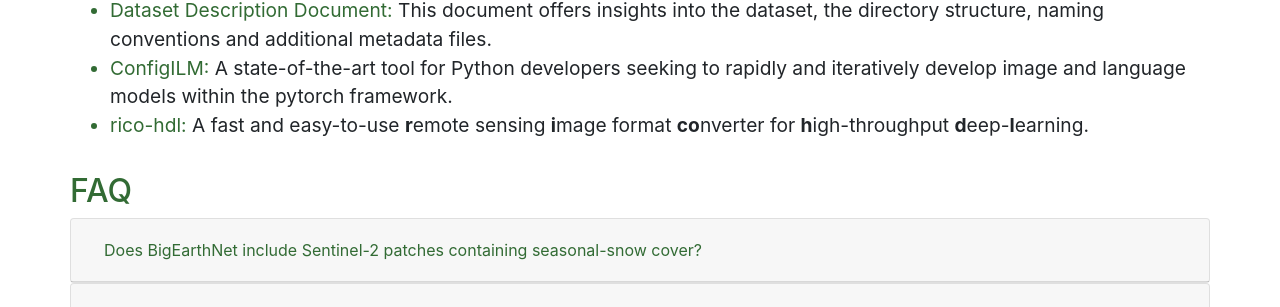
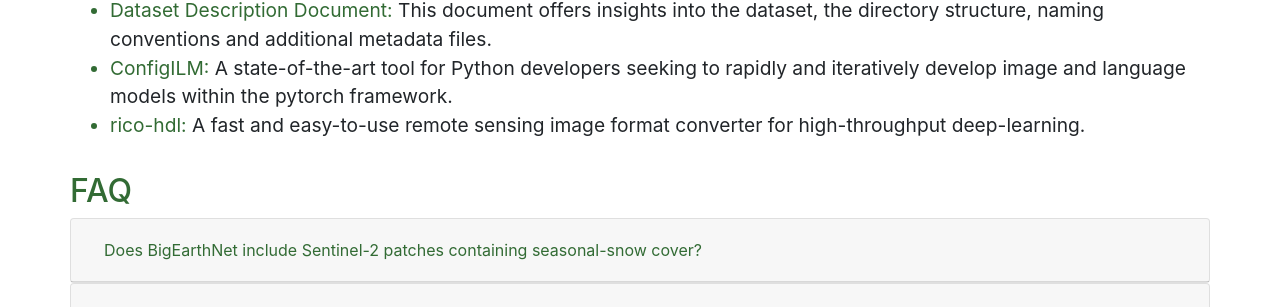
Before and after one commit to rsim-tu-berlin/bigearth.net, a Jekyll site: the page built from index.html, in a window 1280 px wide and 900 px high, scrolled down 1588 px. Shown: the part 269-576 px from the top of the window. Built offline with Jekyll 4.4.1, drawn with Linux system fonts in a browser that asks for light colours.

Commit message:
remove bold formatting for rico-hdl

```diff
--- a/index.html
+++ b/index.html
@@ -318,8 +318,8 @@
           models within the pytorch framework.
         </li>
         <li><a href="https://github.com/kai-tub/rico-hdl" target="_blank">rico-hdl:</a>
-          A fast and easy-to-use <b>r</b>emote sensing <b>i</b>mage format <b>co</b>nverter for <b>h</b>igh-throughput
-          <b>d</b>eep-<b>l</b>earning.
+          A fast and easy-to-use remote sensing image format converter for high-throughput
+          deep-learning.
         </li>
         <!-- <li><a href="https://zenodo.org" target="_blank"> Patches with seasonal snow</a> -->
         <!-- </li> -->
```
